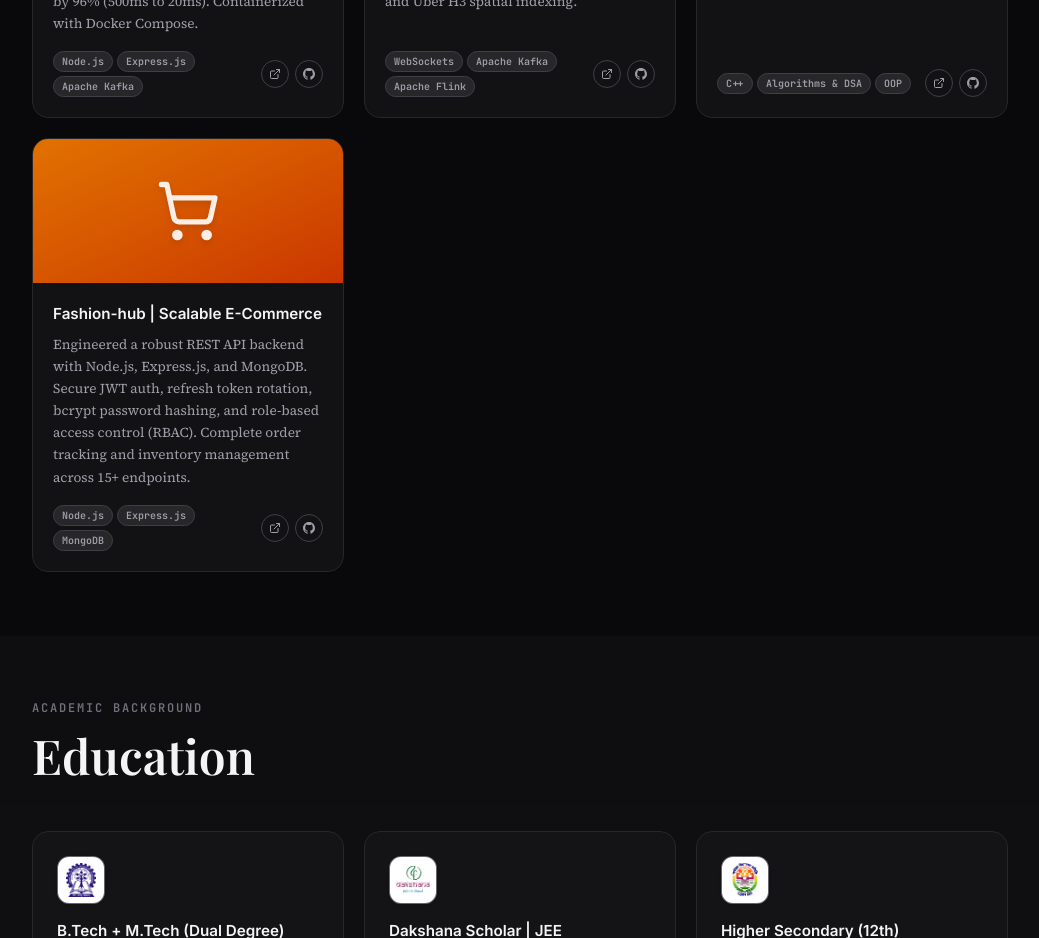
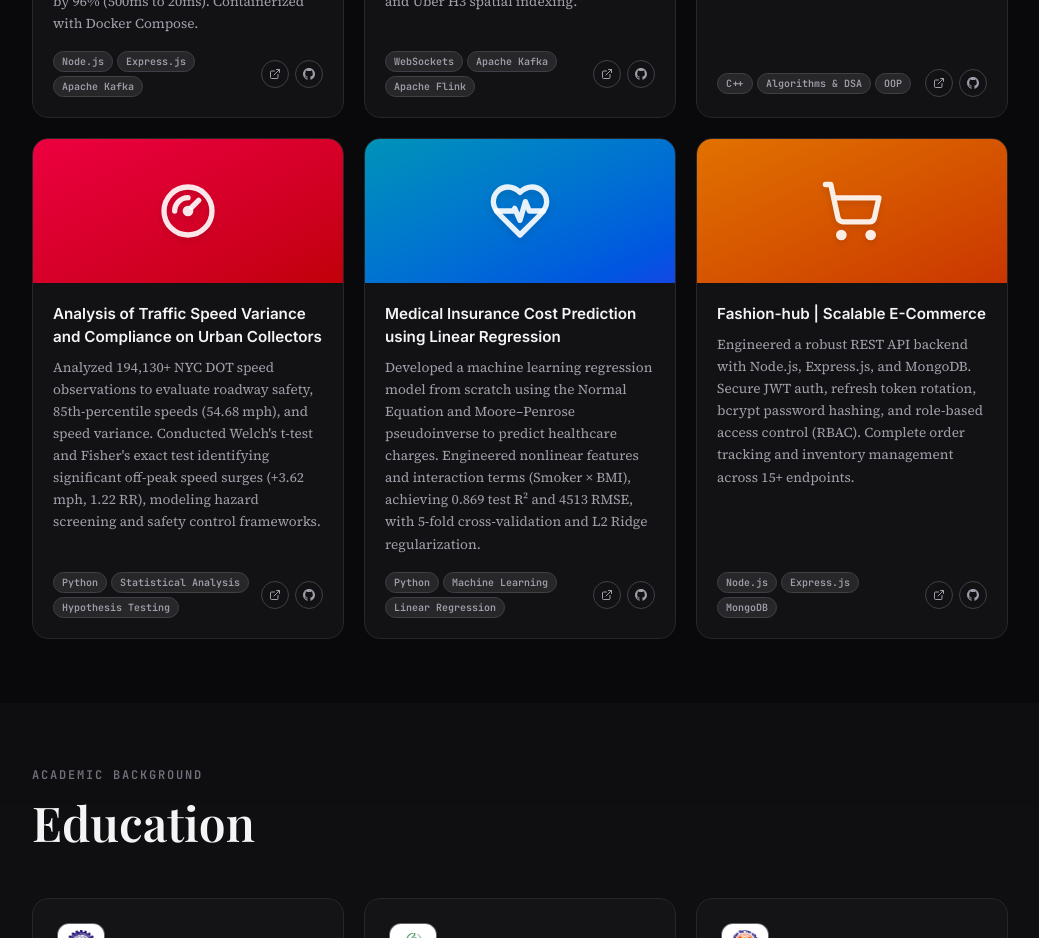
Before and after one commit to Arvindmeen/Arvind_portfolio-, a React (Vite) app: page / in a window 1280 px wide. Shown: the part 5800-6738 px from the top of the page, without its empty margins (120-1159 px from the left). Built offline with nearby package versions, Linux system fonts and the light colour scheme; no server answers; a web font is replaced by a local one.

Commit message:
add two more project

```diff
--- a/src/components/Projects.jsx
+++ b/src/components/Projects.jsx
@@ -1,13 +1,15 @@
 import { projects, profile } from '../data';
 import Reveal from './Reveal';
 import { ExternalLinkIcon, GithubIcon } from '../icons';
-import { TbTrain, TbMotorbike, TbCube } from 'react-icons/tb';
-import { LuShoppingCart } from 'react-icons/lu';
+import { TbTrain, TbMotorbike, TbCube, TbGauge } from 'react-icons/tb';
+import { LuShoppingCart, LuHeartPulse } from 'react-icons/lu';
 
 const PROJECT_ICONS = {
   train: TbTrain,
   mobility: TbMotorbike,
   cube: TbCube,
+  traffic: TbGauge,
+  insurance: LuHeartPulse,
   ecommerce: LuShoppingCart,
 };
 
--- a/src/data.js
+++ b/src/data.js
@@ -530,6 +530,24 @@ export const projects = [
     repo: 'https://github.com/Arvindmeen',
   },
   {
+    title: 'Analysis of Traffic Speed Variance and Compliance on Urban Collectors',
+    desc: "Analyzed 194,130+ NYC DOT speed observations to evaluate roadway safety, 85th-percentile speeds (54.68 mph), and speed variance. Conducted Welch's t-test and Fisher's exact test identifying significant off-peak speed surges (+3.62 mph, 1.22 RR), modeling hazard screening and safety control frameworks.",
+    tags: ['Python', 'Statistical Analysis', 'Hypothesis Testing', 'Data Science', 'Risk Modeling', 'Pandas'],
+    iconKey: 'traffic',
+    gradient: 'from-rose-600 to-red-700',
+    demo: 'https://github.com/Arvindmeen/Analysis-of-Traffic-Speed-Variance-and-Compliance-on-Urban-Collectors',
+    repo: 'https://github.com/Arvindmeen/Analysis-of-Traffic-Speed-Variance-and-Compliance-on-Urban-Collectors',
+  },
+  {
+    title: 'Medical Insurance Cost Prediction using Linear Regression',
+    desc: 'Developed a machine learning regression model from scratch using the Normal Equation and Moore–Penrose pseudoinverse to predict healthcare charges. Engineered nonlinear features and interaction terms (Smoker × BMI), achieving 0.869 test R² and 4513 RMSE, with 5-fold cross-validation and L2 Ridge regularization.',
+    tags: ['Python', 'Machine Learning', 'Linear Regression', 'Feature Engineering', 'Ridge Regression', 'Scikit-Learn'],
+    iconKey: 'insurance',
+    gradient: 'from-cyan-600 to-blue-700',
+    demo: 'https://github.com/Arvindmeen/Medical-Insurance-Cost-Prediction-using-Linear-Regression',
+    repo: 'https://github.com/Arvindmeen/Medical-Insurance-Cost-Prediction-using-Linear-Regression',
+  },
+  {
     title: 'Fashion-hub | Scalable E-Commerce',
     desc: 'Engineered a robust REST API backend with Node.js, Express.js, and MongoDB. Secure JWT auth, refresh token rotation, bcrypt password hashing, and role-based access control (RBAC). Complete order tracking and inventory management across 15+ endpoints.',
     tags: ['Node.js', 'Express.js', 'MongoDB', 'JWT', 'RBAC', 'Postman'],
```
